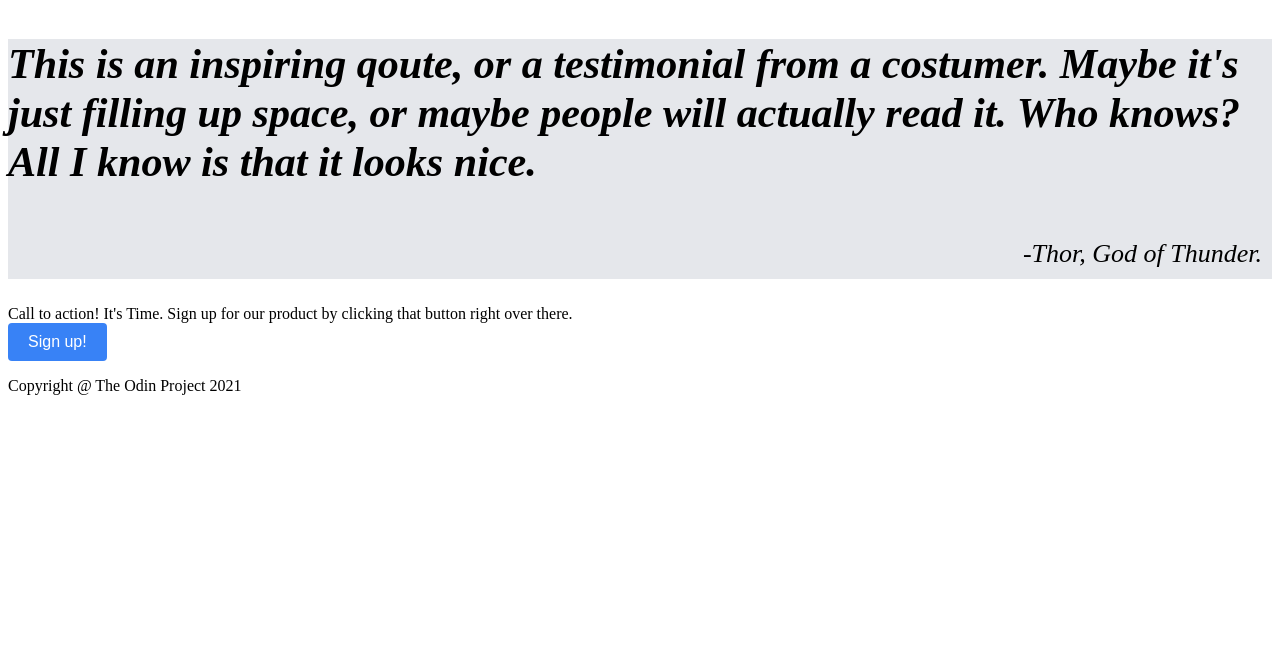
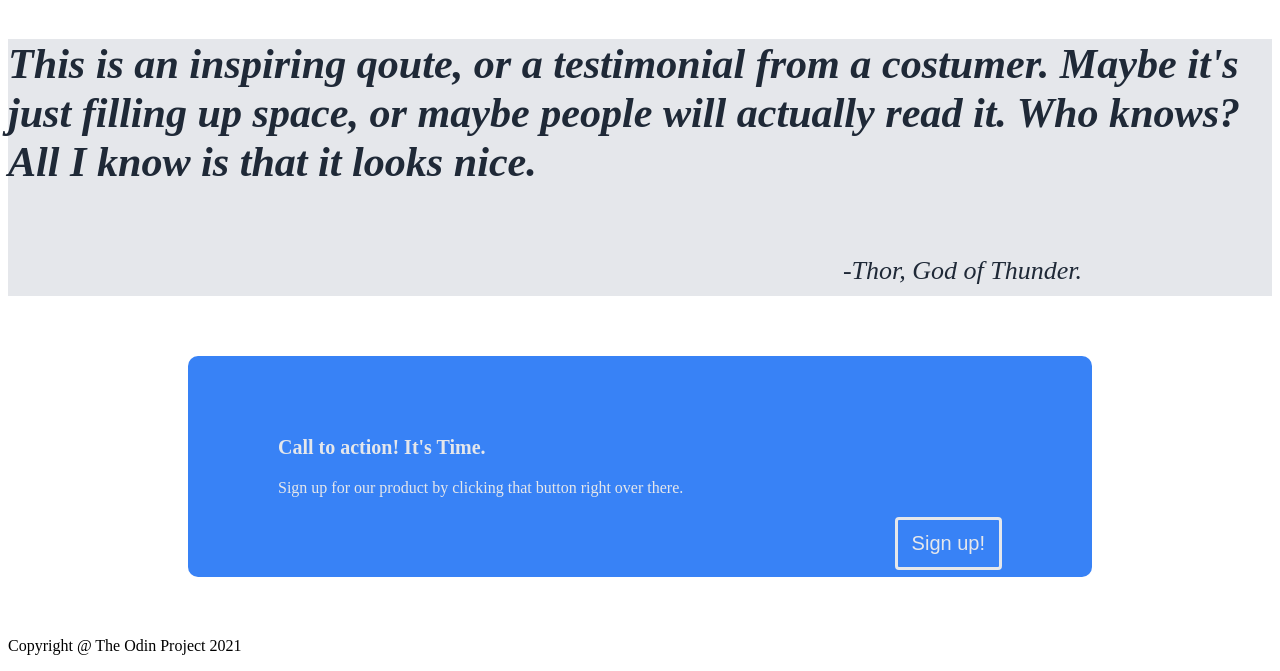
Before and after one commit to rheya19/Landingpage, a plain HTML site: page index.html in a window 1280 px wide. Shown: the part 759-1430 px from the top of the page. Before the commit the page ends 1170 px from the top, so only its background shows below. Drawn offline with Linux system fonts and the light colour scheme.

Commit message:
section 2 updated

```diff
--- a/index.html
+++ b/index.html
@@ -50,14 +50,14 @@
             <div><h3>This is an inspiring qoute, or a testimonial from a costumer. Maybe it's just filling up space, or maybe people will actually read it. Who knows? All I know is that it looks nice.</h3>
               <p class="caption">-Thor, God of Thunder.</p></div>
             </div>
-
                <div class="section2">
-                <p1>Call to action! It's Time.</p1>
-                <p2>Sign up for our product by clicking that button right over there.</p2>
-                <div class="button1"><button>Sign up!</button></div>
+                <div>
+                </div><div class="section2-text"> <p >Call to action! It's Time.</p> <p1 class="subtext-p">Sign up for our product by clicking that button right over there. </p1></p></div>
+                <div><button class="section2-button">Sign up!</button></div>
+               </div>
             </div>
             <div class="'footer">
-                <p>Copyright @ The Odin Project 2021</p>
+                <div><p> Copyright @ The Odin Project 2021</p></div>
             </div>
             </div>
        </div>
--- a/styles.css
+++ b/styles.css
@@ -104,22 +104,55 @@ button{
   font-size: 18px;
 }
 .qoute-section{
+
   background-color: #e5e7eb;
   font-size: 36px;
   font-style: italic;
   font-weight:lighter ;
+  color: #1F2937;
 }
+
 .caption {
+margin: 60px 180px;
 font-size: 26px;
 text-align: right;
 padding: 10px;
 }
 .section2 {
+  margin: 60px 180px;
+  border-radius: 10px;
+  color:#e5e7eb;
+  background-color: #3882f6 ;
+  justify-content: space-between;
+  flex: 1;
+  align-items: center;
+  min-width: 700px;
+  padding: 60px 90px;
+  display: block;
+}
+.section2-text  {
+font-size: 20px;
+font-weight: bolder;
+display: block;
+}
+.subtext-p  {
+  font-size: 16px;
+  font-weight: lighter;
+  display: block;
+  }
 
-  border-radius: 5px;
-  color:black;
+
+.section2-button {
+  font-size: 20px;
+  background-color: #3882f6;
+  color:#e5e7eb;
+  cursor: pointer;
+  border: 3px solid;
+  margin-left: auto;
+  padding: 12px 14px;
+  float: right;
 }
-.button1 {
-  border-color: black;
-  border-radius: 4px;
+
+.footer {
+  background-color: #1F2937;
 }
```
